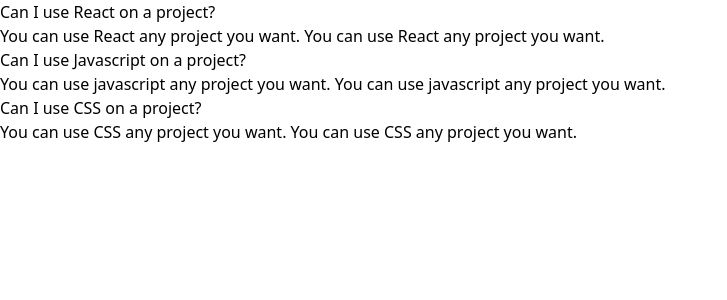
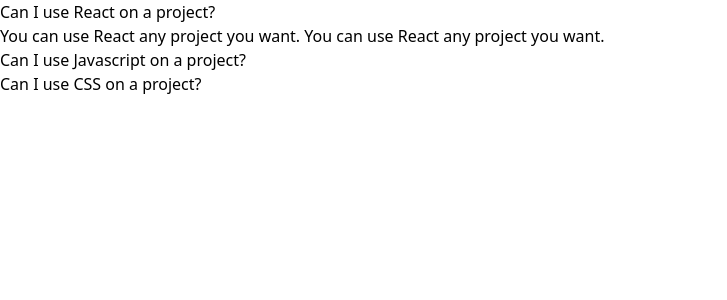
Before and after one commit to emrecolak-23/react-navigation-routing-system, a React (Create React App) app: page / in a window 1280 px wide. Shown: the top 300 px of the page, without its empty margins (0-727 px from the left). Built offline with nearby package versions, Linux system fonts and the light colour scheme.

Commit message:
add conditional rendering

```diff
--- a/src/components/Accordion.js
+++ b/src/components/Accordion.js
@@ -5,11 +5,10 @@
 
   const renderedItems = items.map((item, index) => {
     const isExpanded = expandedIndex === index;
-
     return (
       <div key={item.id}>
         <div>{item.label}</div>
-        <div>{item.content}</div>
+        {isExpanded && <div>{item.content}</div>}
       </div>
     );
   });
```
